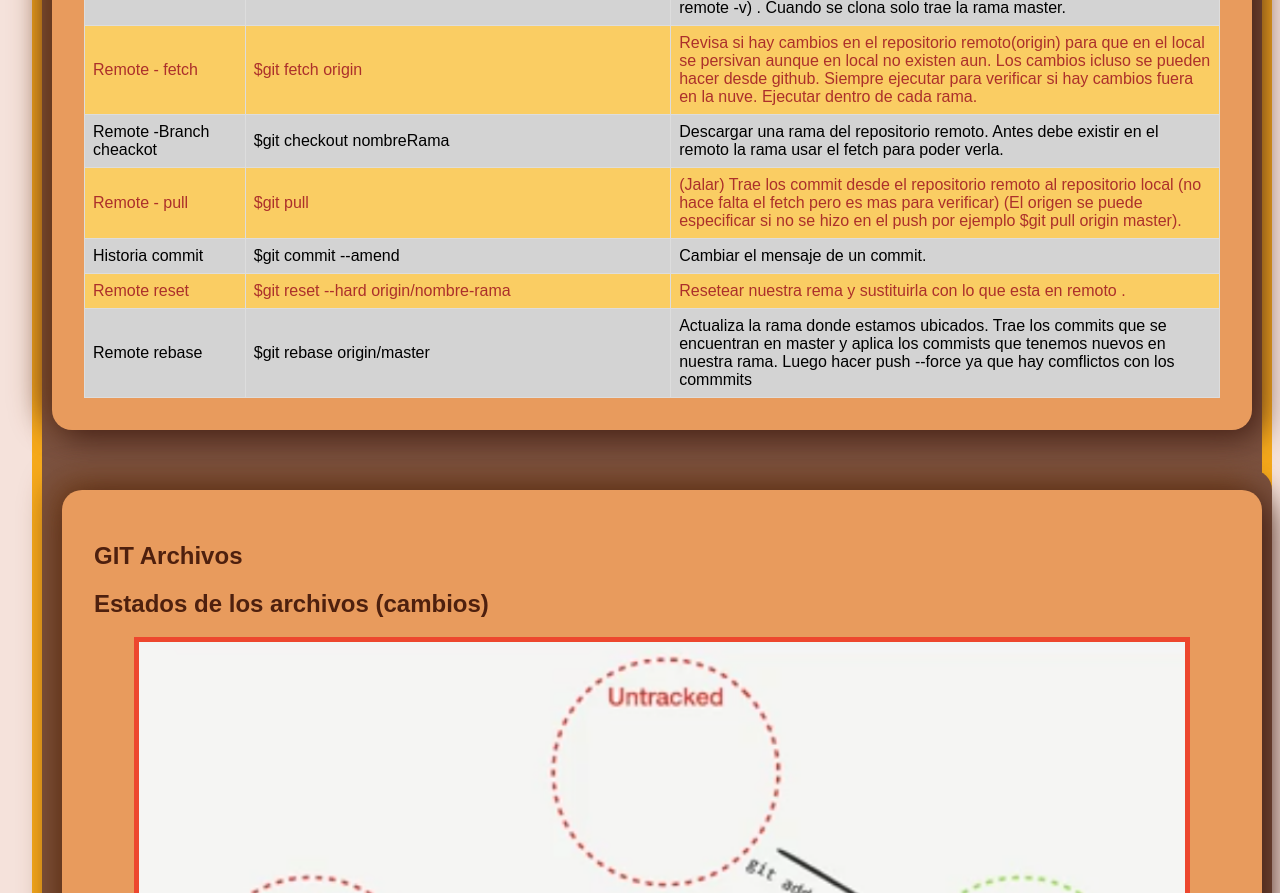
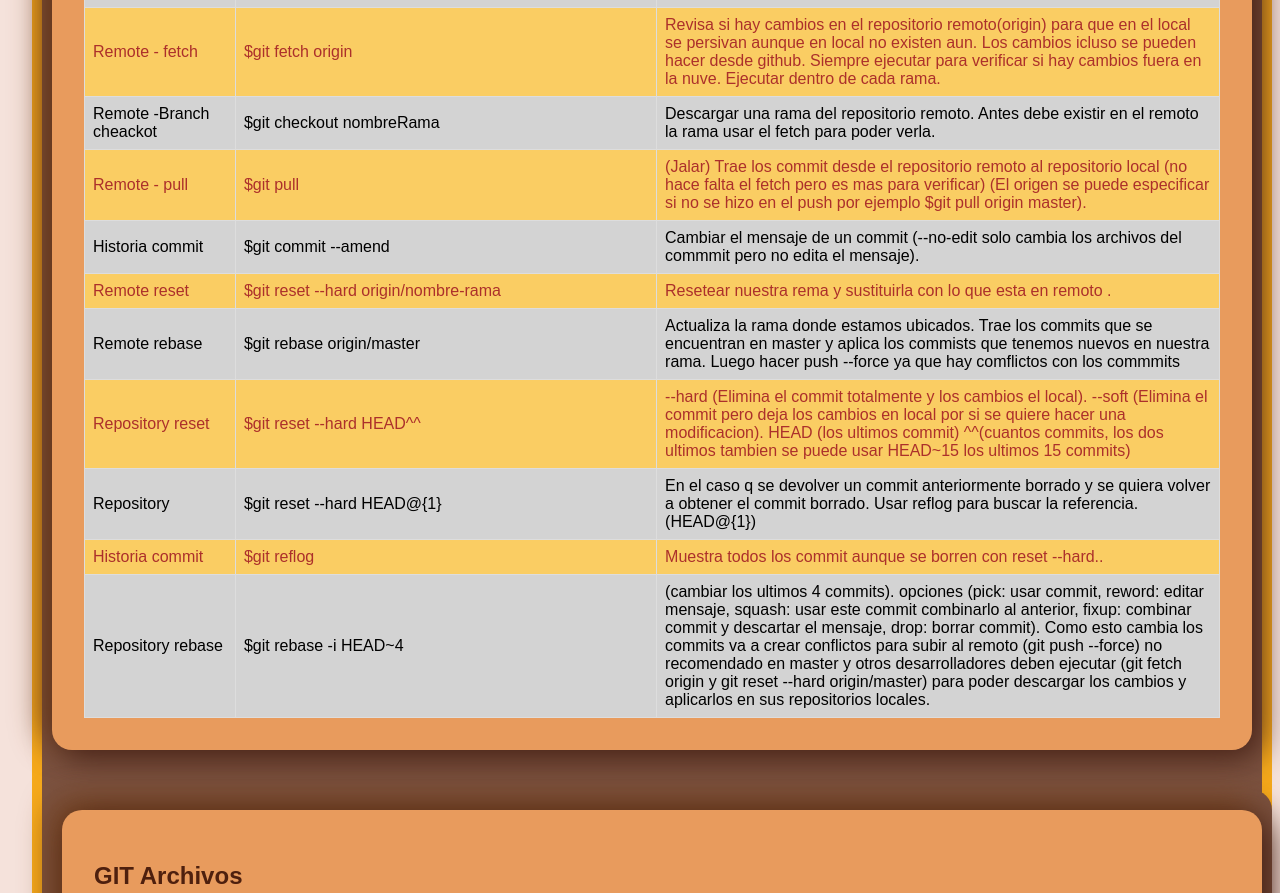
Before and after one commit to IsbelGonzalez/IsbelWebSite, a plain HTML site: page git/gitPrincipiante.html in a window 1280 px wide. Shown: the part 2172-3065 px from the top of the page. Drawn offline with Linux system fonts and the light colour scheme.

Commit message:
Terminado Video 07 Git Basico Rescribiendo la historia(rebase, reflog)

```diff
--- a/git/gitPrincipiante.html
+++ b/git/gitPrincipiante.html
@@ -264,7 +264,7 @@
                         <tr>
                           <td>Historia commit</td>
                           <td>$git commit --amend</td>
-                          <td>Cambiar el mensaje de un commit.</td>
+                          <td>Cambiar el mensaje de un commit (--no-edit solo cambia los archivos del commmit pero no edita el mensaje).</td>
                         </tr>
                         <tr>
                           <td>Remote reset</td>
@@ -275,6 +275,30 @@
                           <td>Remote rebase</td>
                           <td>$git rebase origin/master</td>
                           <td>Actualiza la rama donde estamos ubicados. Trae los commits que se encuentran en master y aplica los commists que tenemos nuevos en nuestra rama. Luego hacer push --force ya que hay comflictos con los commmits</td>
+                        </tr>
+
+                        <tr>
+                          <td>Repository reset</td>
+                          <td>$git reset --hard HEAD^^</td>
+                          <td>--hard (Elimina el commit totalmente y los cambios el local). --soft (Elimina el commit pero deja los cambios en local por si se quiere hacer una modificacion). HEAD  (los ultimos commit) ^^(cuantos commits, los dos ultimos tambien se puede usar HEAD~15 los ultimos 15 commits)</td>
+                        </tr>
+
+                        <tr>
+                          <td>Repository </td>
+                          <td>$git reset --hard HEAD@{1}</td>
+                          <td>En el caso q se devolver un commit anteriormente borrado y se quiera volver a obtener el commit borrado. Usar reflog para buscar la referencia.(HEAD@{1})</td>
+                        </tr>
+
+                        <tr>
+                          <td>Historia commit</td>
+                          <td>$git reflog</td>
+                          <td>Muestra todos los commit aunque se borren con reset --hard..</td>
+                        </tr>
+
+                        <tr>
+                          <td>Repository rebase</td>
+                          <td>$git rebase -i HEAD~4</td>
+                          <td>(cambiar los ultimos 4 commits).  opciones (pick: usar commit, reword: editar mensaje, squash: usar este commit combinarlo al anterior, fixup: combinar commit y descartar el mensaje, drop: borrar commit). Como esto cambia los commits va a crear conflictos para subir al remoto (git push --force) no recomendado en master y otros desarrolladores deben ejecutar (git fetch origin y git reset --hard origin/master) para poder descargar los cambios y aplicarlos en sus repositorios locales.</td>
                         </tr>
                       </table>
 
@@ -382,6 +406,12 @@
                           <td>Se debe estar en el directorio padre de la carpeta a borrar.</td>
                         </tr>
 
+                        <tr>
+                          <td>Editor de texto</td>
+                          <td>$git commit --amend </td>
+                          <td>Insertar usar I. Escape para salir de la insercion. :wq salimos del editor.</td>
+                        </tr>
+
                       </table>
 
 
```
Also changed, not shown: git/gitIntro.html (+1 -0 lines).
